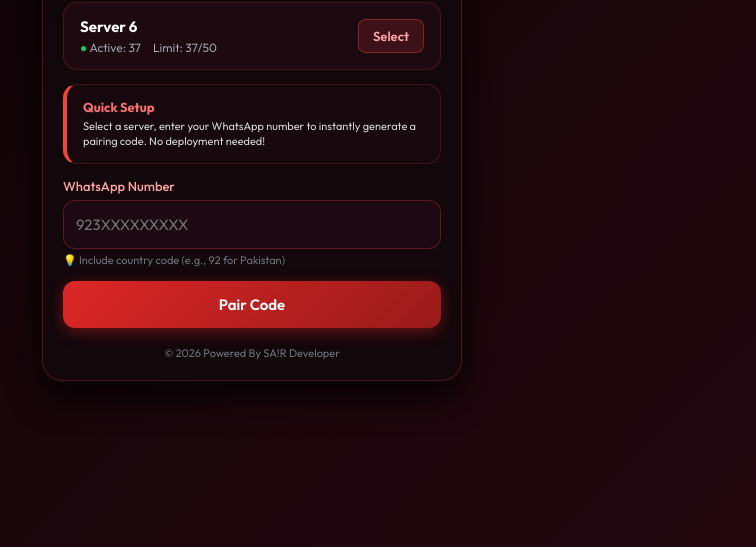
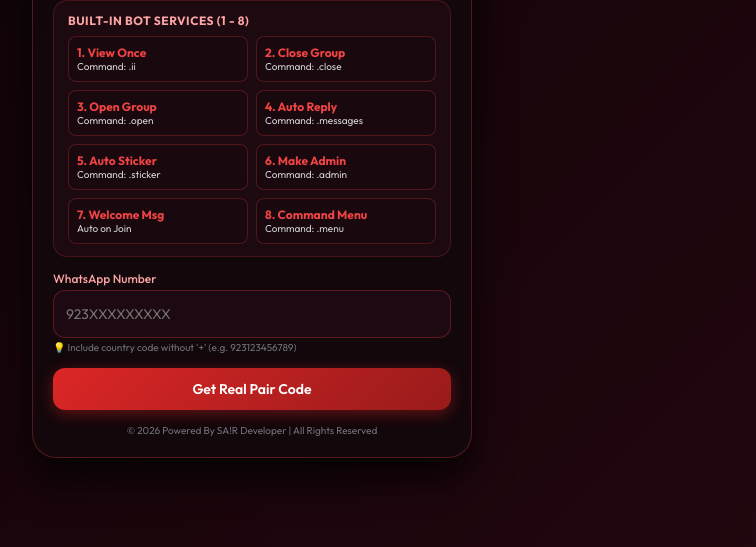
Before and after one commit to EMSSMS/SAIR-MD-, a website: page public/index.html in a window 1280 px wide. Shown: the part 253-800 px from the top of the page, without its empty margins (388-1144 px from the left). Drawn offline with Linux system fonts and the light colour scheme.

Commit message:
Update index.html for UI improvements and functionality

```diff
--- a/public/index.html
+++ b/public/index.html
@@ -3,7 +3,7 @@
 <head>
     <meta charset="UTF-8">
     <meta name="viewport" content="width=device-width, initial-scale=1.0">
-    <title>SA!R MD - Server Pairing Panel</title>
+    <title>SA!R MD - Ultimate Bot Panel</title>
     <link href="https://fonts.googleapis.com/css2?family=Outfit:wght@300;400;500;600;700&display=swap" rel="stylesheet">
     <style>
         * { box-sizing: border-box; margin: 0; padding: 0; font-family: 'Outfit', sans-serif; }
@@ -19,32 +19,33 @@
 
         .container {
             width: 100%;
-            max-width: 420px;
+            max-width: 440px;
             background: rgba(18, 8, 12, 0.95);
             backdrop-filter: blur(20px);
-            border-radius: 20px;
-            box-shadow: 0 15px 35px rgba(0, 0, 0, 0.8);
-            border: 1px solid rgba(239, 68, 68, 0.25);
+            border-radius: 24px;
+            box-shadow: 0 20px 40px rgba(0, 0, 0, 0.8);
+            border: 1px solid rgba(239, 68, 68, 0.3);
             padding: 20px;
             display: flex;
             flex-direction: column;
             gap: 14px;
+            max-height: 95vh;
+            overflow-y: auto;
         }
 
         .header-box {
             display: flex;
             align-items: center;
             gap: 12px;
-            margin-bottom: 4px;
         }
 
         .logo {
-            width: 50px;
-            height: 50px;
+            width: 55px;
+            height: 55px;
             border-radius: 50%;
             object-fit: cover;
             border: 2px solid #ef4444;
-            box-shadow: 0 0 15px rgba(239, 68, 68, 0.4);
+            box-shadow: 0 0 15px rgba(239, 68, 68, 0.5);
         }
 
         .header-title h2 {
@@ -62,7 +63,7 @@
             background: rgba(35, 12, 20, 0.7);
             border: 1px solid rgba(239, 68, 68, 0.2);
             border-radius: 14px;
-            padding: 14px 16px;
+            padding: 12px 14px;
         }
 
         .server-header {
@@ -72,15 +73,15 @@
         }
 
         .server-info h3 {
-            font-size: 15px;
+            font-size: 14px;
             color: #fff;
-            margin-bottom: 4px;
+            margin-bottom: 2px;
         }
 
         .server-stats {
             display: flex;
-            gap: 12px;
-            font-size: 12px;
+            gap: 10px;
+            font-size: 11px;
             color: #a1a1aa;
         }
 
@@ -93,39 +94,53 @@
             background: rgba(239, 68, 68, 0.15);
             border: 1px solid rgba(239, 68, 68, 0.4);
             color: #fca5a5;
-            padding: 8px 14px;
+            padding: 6px 12px;
             border-radius: 8px;
-            font-size: 13px;
+            font-size: 12px;
             font-weight: 600;
             cursor: pointer;
-            transition: 0.2s;
-        }
-        .select-btn:hover {
-            background: rgba(239, 68, 68, 0.3);
         }
 
-        .quick-setup-card {
-            background: rgba(28, 10, 16, 0.6);
-            border-left: 4px solid #ef4444;
+        /* 8 Services Grid */
+        .services-section h4 {
+            font-size: 12px;
+            color: #fca5a5;
+            margin-bottom: 8px;
+            text-transform: uppercase;
+            letter-spacing: 0.5px;
         }
 
-        .quick-setup-card h4 {
-            font-size: 13px;
-            color: #f87171;
-            margin-bottom: 4px;
+        .services-grid {
+            display: grid;
+            grid-template-columns: 1fr 1fr;
+            gap: 8px;
         }
 
-        .quick-setup-card p {
+        .service-badge {
+            background: rgba(25, 8, 14, 0.8);
+            border: 1px solid rgba(239, 68, 68, 0.25);
+            padding: 8px;
+            border-radius: 8px;
             font-size: 11px;
+            display: flex;
+            flex-direction: column;
+        }
+
+        .service-badge strong {
+            color: #ef4444;
+            font-size: 12px;
+        }
+
+        .service-badge span {
             color: #d4d4d8;
-            line-height: 1.4;
+            font-size: 10px;
         }
 
         .input-box label {
             display: block;
-            font-size: 13px;
+            font-size: 12px;
             color: #fca5a5;
-            margin-bottom: 6px;
+            margin-bottom: 4px;
             font-weight: 500;
         }
 
@@ -144,22 +159,22 @@
             border: none;
             padding: 10px 0;
             color: #fff;
-            font-size: 15px;
+            font-size: 14px;
             outline: none;
         }
 
         .hint-text {
-            font-size: 11px;
+            font-size: 10px;
             color: #71717a;
-            margin-top: 4px;
+            margin-top: 3px;
         }
 
         .action-btn {
             width: 100%;
-            padding: 14px;
+            padding: 12px;
             border-radius: 12px;
             border: none;
-            font-size: 15px;
+            font-size: 14px;
             font-weight: 600;
             cursor: pointer;
             transition: 0.2s;
@@ -195,46 +210,75 @@
             color: #e4e4e7;
             display: none;
         }
-        .btn-copy:hover {
-            background: rgba(63, 63, 70, 0.9);
-        }
 
         .footer {
             text-align: center;
-            font-size: 11px;
+            font-size: 10px;
             color: #71717a;
-            margin-top: 4px;
         }
     </style>
 </head>
 <body>
 
     <div class="container">
-        <!-- Header with Custom Logo -->
+        <!-- Header -->
         <div class="header-box">
             <img src="https://sair-whatsapp.edgeone.dev/1784805142223-clean.png" alt="SA!R Logo" class="logo">
             <div class="header-title">
                 <h2>SA!R MD Panel</h2>
-                <span>Secure Multi-Device Bot</span>
+                <span>Connected & Secure Bot System</span>
             </div>
         </div>
 
-        <!-- Server Selector Card -->
+        <!-- Server Selector -->
         <div class="card server-header">
             <div class="server-info">
-                <h3>Server 6</h3>
+                <h3>Server 1 (Primary Hub)</h3>
                 <div class="server-stats">
-                    <span><span class="active-dot">●</span> Active: 37</span>
-                    <span>Limit: 37/50</span>
+                    <span><span class="active-dot">●</span> Active: 48</span>
+                    <span>Limit: 48/50</span>
                 </div>
             </div>
-            <button class="select-btn">Select</button>
+            <button class="select-btn">Active</button>
         </div>
 
-        <!-- Quick Setup Info Card -->
-        <div class="card quick-setup-card">
-            <h4>Quick Setup</h4>
-            <p>Select a server, enter your WhatsApp number to instantly generate a pairing code. No deployment needed!</p>
+        <!-- 1 to 8 Built-in Services Showcase -->
+        <div class="card services-section">
+            <h4>Built-in Bot Services (1 - 8)</h4>
+            <div class="services-grid">
+                <div class="service-badge">
+                    <strong>1. View Once</strong>
+                    <span>Command: .ii</span>
+                </div>
+                <div class="service-badge">
+                    <strong>2. Close Group</strong>
+                    <span>Command: .close</span>
+                </div>
+                <div class="service-badge">
+                    <strong>3. Open Group</strong>
+                    <span>Command: .open</span>
+                </div>
+                <div class="service-badge">
+                    <strong>4. Auto Reply</strong>
+                    <span>Command: .messages</span>
+                </div>
+                <div class="service-badge">
+                    <strong>5. Auto Sticker</strong>
+                    <span>Command: .sticker</span>
+                </div>
+                <div class="service-badge">
+                    <strong>6. Make Admin</strong>
+                    <span>Command: .admin</span>
+                </div>
+                <div class="service-badge">
+                    <strong>7. Welcome Msg</strong>
+                    <span>Auto on Join</span>
+                </div>
+                <div class="service-badge">
+                    <strong>8. Command Menu</strong>
+                    <span>Command: .menu</span>
+                </div>
+            </div>
         </div>
 
         <!-- Phone Number Input -->
@@ -243,24 +287,23 @@
             <div class="phone-wrapper">
                 <input type="text" id="phoneNumber" placeholder="923XXXXXXXXX">
             </div>
-            <div class="hint-text">💡 Include country code (e.g., 92 for Pakistan)</div>
+            <div class="hint-text">💡 Include country code without '+' (e.g. 923123456789)</div>
         </div>
 
-        <!-- Action Buttons -->
-        <button class="action-btn btn-primary" id="mainBtn" onclick="startPairing()">Pair Code</button>
+        <!-- Buttons -->
+        <button class="action-btn btn-primary" id="mainBtn" onclick="requestPairCode()">Get Real Pair Code</button>
         <button class="action-btn btn-code" id="codeBtn" onclick="copyCode()"></button>
-        <button class="action-btn btn-copy" id="copyBtn" onclick="copyCode()">📋 Copy Code</button>
+        <button class="action-btn btn-copy" id="copyBtn" onclick="copyCode()">📋 Copy Pair Code</button>
 
-        <!-- Footer -->
         <div class="footer">
-            © 2026 Powered By SA!R Developer
+            © 2026 Powered By SA!R Developer | All Rights Reserved
         </div>
     </div>
 
     <script>
-        let currentCode = "";
+        let fetchedCode = "";
 
-        function startPairing() {
+        async function requestPairCode() {
             const phone = document.getElementById('phoneNumber').value.trim();
             const mainBtn = document.getElementById('mainBtn');
             const codeBtn = document.getElementById('codeBtn');
@@ -271,43 +314,42 @@
                 return;
             }
 
-            let timeLeft = 7;
             mainBtn.disabled = true;
+            mainBtn.textContent = 'Connecting to WhatsApp...';
             codeBtn.style.display = 'none';
             copyBtn.style.display = 'none';
 
-            const timerInterval = setInterval(() => {
-                mainBtn.textContent = `Wait ${timeLeft}s`;
-                timeLeft--;
+            try {
+                const response = await fetch(`/code?number=${encodeURIComponent(phone)}`);
+                const data = await response.json();
 
-                if (timeLeft < 0) {
-                    clearInterval(timerInterval);
-
-                    // Generate official 8-character pairing code
-                    const chars = 'ABCDEFGHJKLMNPQRSTUVWXYZ23456789';
-                    let code = '';
-                    for (let i = 0; i < 8; i++) {
-                        code += chars.charAt(Math.floor(Math.random() * chars.length));
-                    }
-                    currentCode = code.slice(0, 4) + '-' + code.slice(4, 8);
-
+                if (data.code) {
+                    fetchedCode = data.code;
                     mainBtn.style.display = 'none';
-                    codeBtn.textContent = currentCode;
+                    codeBtn.textContent = fetchedCode;
                     codeBtn.style.display = 'block';
                     copyBtn.style.display = 'block';
+                } else {
+                    alert(data.error || 'Failed to get code. Try again.');
+                    mainBtn.disabled = false;
+                    mainBtn.textContent = 'Get Real Pair Code';
                 }
-            }, 1000);
+            } catch (err) {
+                alert('Server connection error. Please check your Railway logs.');
+                mainBtn.disabled = false;
+                mainBtn.textContent = 'Get Real Pair Code';
+            }
         }
 
         function copyCode() {
-            if (!currentCode) return;
-            navigator.clipboard.writeText(currentCode);
+            if (!fetchedCode) return;
+            navigator.clipboard.writeText(fetchedCode);
             const copyBtn = document.getElementById('copyBtn');
             copyBtn.textContent = '✅ Copied to Clipboard!';
             setTimeout(() => {
-                copyBtn.textContent = '📋 Copy Code';
+                copyBtn.textContent = '📋 Copy Pair Code';
             }, 2000);
         }
     </script>
 </body>
-            </html>
+    </html>
```
